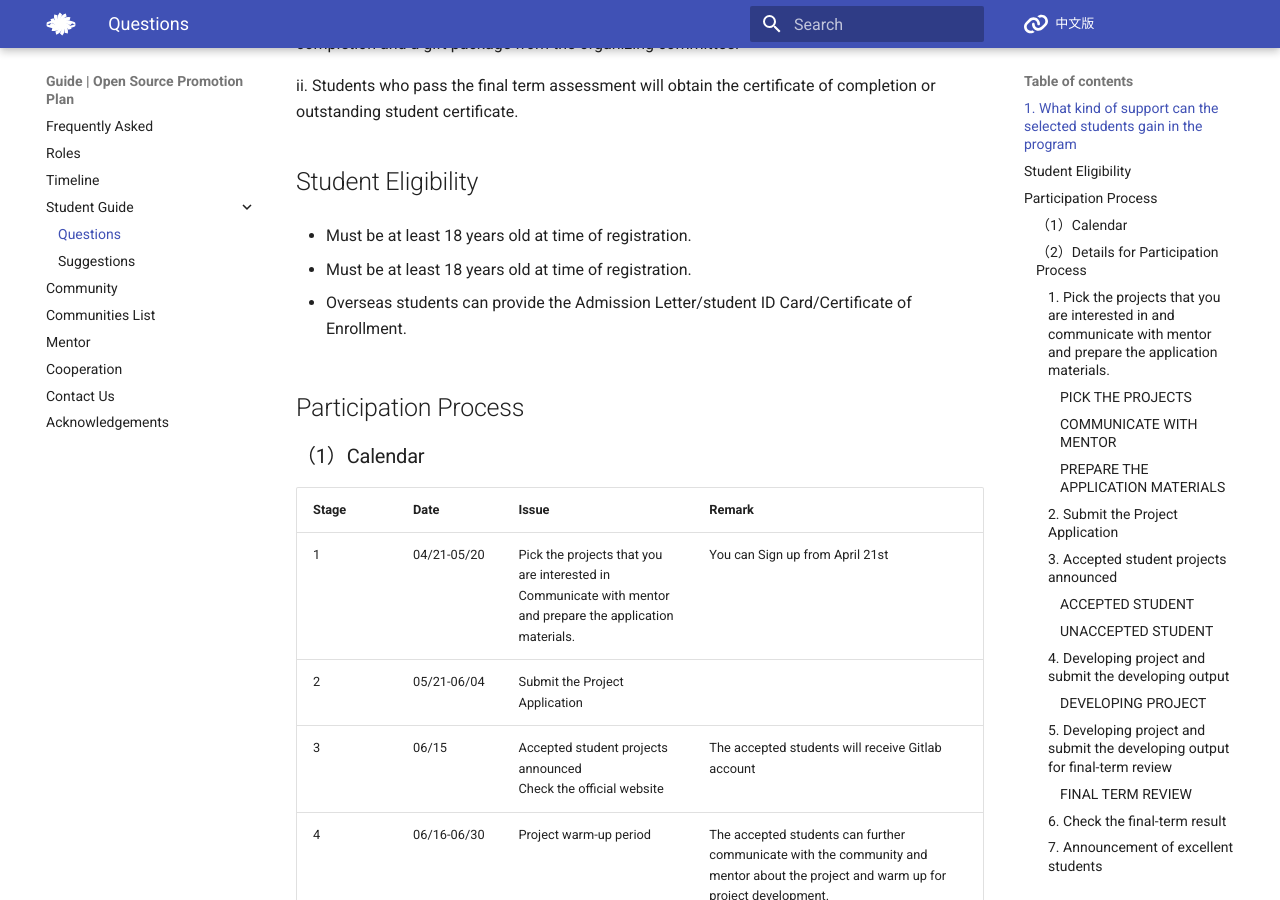
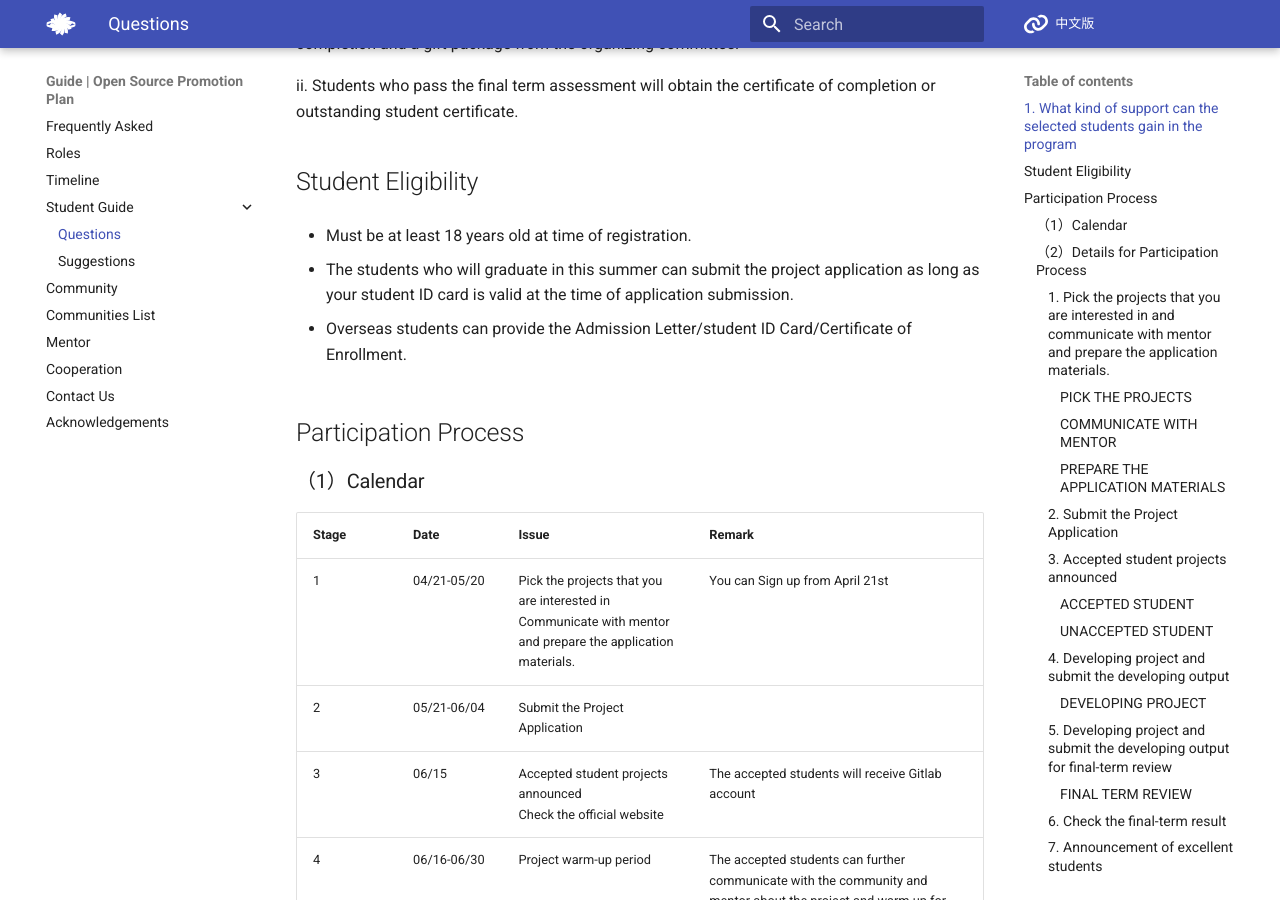
Before and after one commit to summer-ospp/help-en, an MkDocs documentation site: the page built from docs/student.md, in a window 1280 px wide and 900 px high, scrolled down 551 px. Built offline with MkDocs 1.6.1 and Material for MkDocs 9.7.7, drawn with Linux system fonts in a browser that asks for light colours; comment, search, counter and statistics services are not loaded.

Commit message:
Update student.md

```diff
--- a/docs/student.md
+++ b/docs/student.md
@@ -22,7 +22,7 @@ Students are required to download, sign, scan and upload a signed version of the
 
 - Must be at least 18 years old at time of registration.
 
-- Must be at least 18 years old at time of registration.
+- The students who will graduate in this summer can submit the project application as long as your student ID card is valid at the time of application submission.
 
 - Overseas students can provide the Admission Letter/student ID Card/Certificate of Enrollment.
 
```
